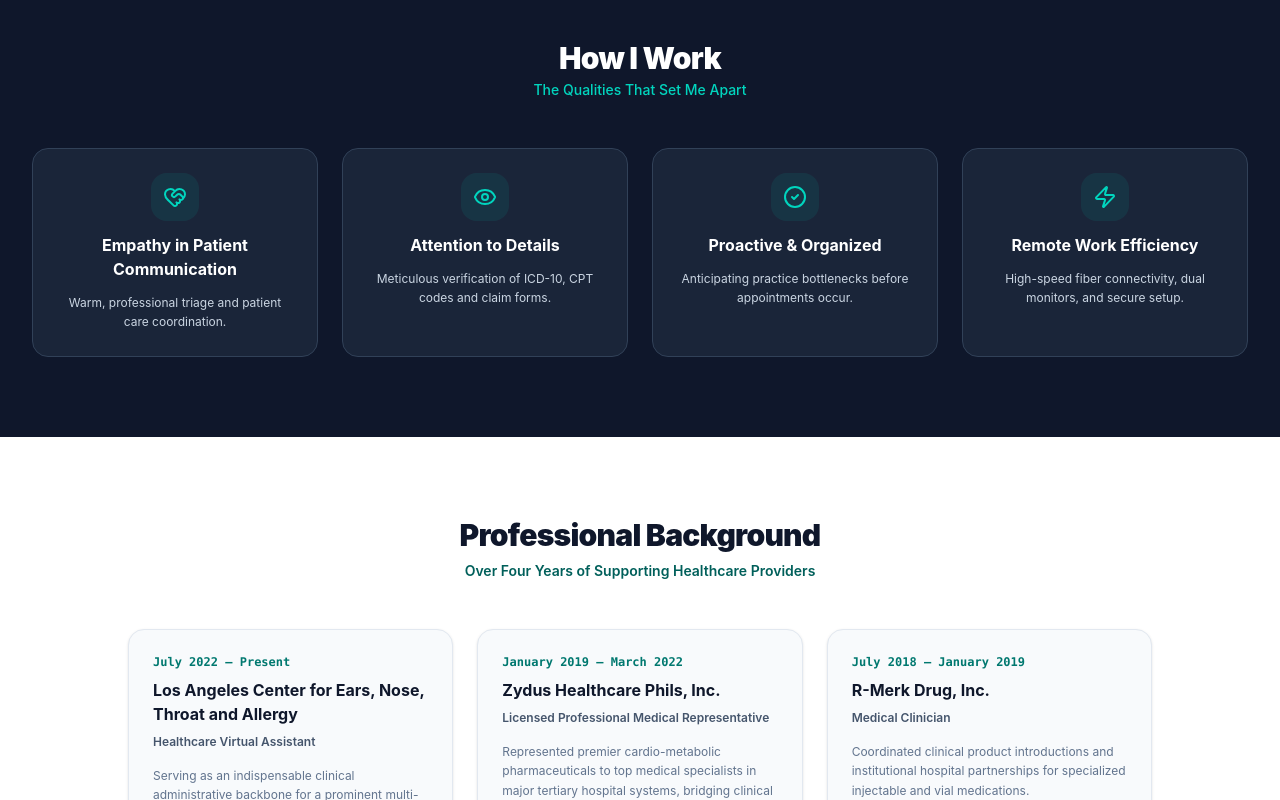
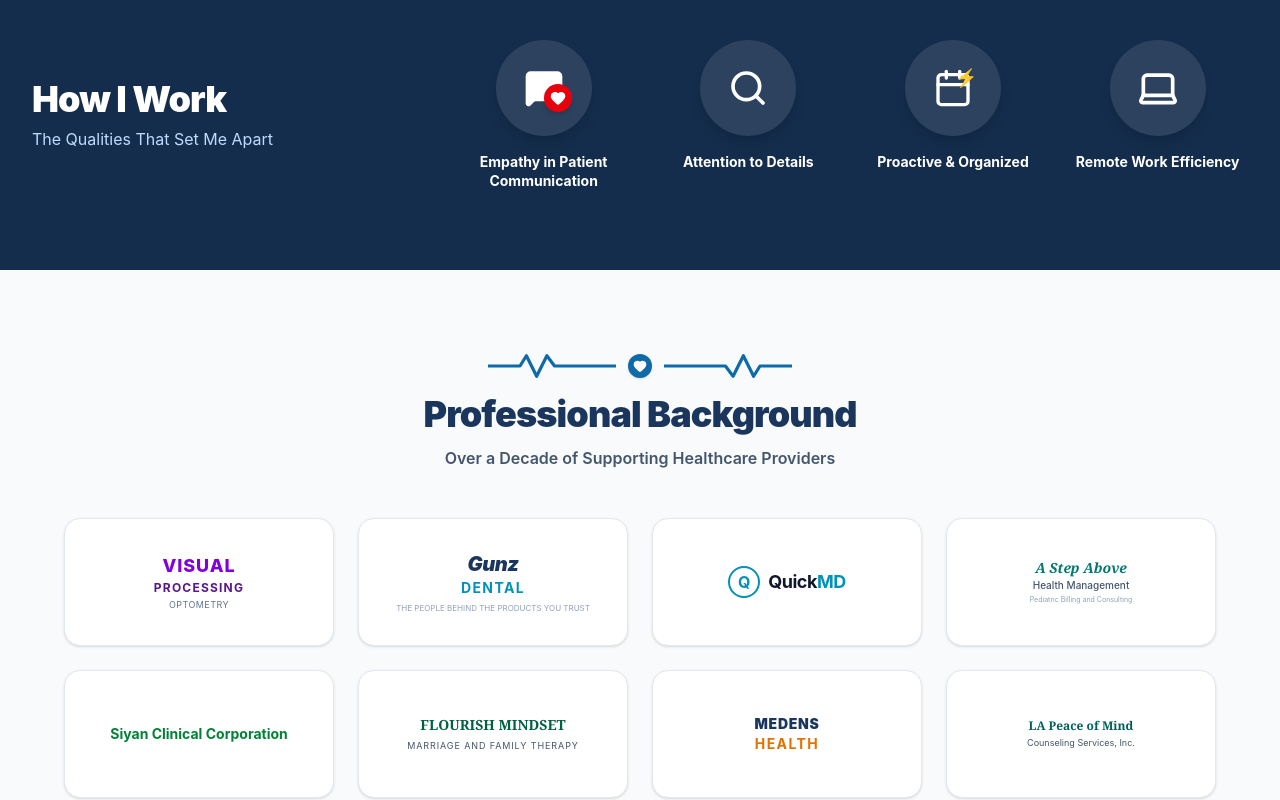
Before and after one commit to kejzhin/maria, a React (Vite) app: page / in a window 1280 px wide. Shown: the part 1540-2340 px from the top of the page. Built offline with nearby package versions, Linux system fonts and the light colour scheme.

Commit message:
feat: update work and background components
Refactor CanvaHowIWork and CanvaProfessionalBackground sections with updated branding, improved UI layouts, and integration of contact functionality.

```diff
--- a/src/App.tsx
+++ b/src/App.tsx
@@ -60,7 +60,7 @@
         <CanvaHowIWork />
 
         {/* Professional Background Section */}
-        <CanvaProfessionalBackground />
+        <CanvaProfessionalBackground onOpenContact={handleOpenContact} />
 
         {/* Skills & Expertise Section (Portals, Comm tools, Insurance, EHR) */}
         <CanvaSkillsExpertise />
--- a/src/components/CanvaHowIWork.tsx
+++ b/src/components/CanvaHowIWork.tsx
@@ -1,56 +1,95 @@
 import React from 'react';
-import { HeartHandshake, Eye, CheckCircle2, Zap } from 'lucide-react';
+import { MessageSquare, Heart, Search, Calendar, Laptop, Globe } from 'lucide-react';
 
 export const CanvaHowIWork: React.FC = () => {
   const qualities = [
     {
       title: "Empathy in Patient Communication",
-      desc: "Warm, professional triage and patient care coordination.",
-      icon: HeartHandshake
+      iconType: "empathy"
     },
     {
       title: "Attention to Details",
-      desc: "Meticulous verification of ICD-10, CPT codes and claim forms.",
-      icon: Eye
+      iconType: "details"
     },
     {
       title: "Proactive & Organized",
-      desc: "Anticipating practice bottlenecks before appointments occur.",
-      icon: CheckCircle2
+      iconType: "organized"
     },
     {
       title: "Remote Work Efficiency",
-      desc: "High-speed fiber connectivity, dual monitors, and secure setup.",
-      icon: Zap
+      iconType: "efficiency"
     }
   ];
 
   return (
-    <section className="py-20 bg-slate-900 text-white">
+    <section className="py-20 bg-[#142d4c] text-white">
       <div className="max-w-7xl mx-auto px-4 sm:px-6 lg:px-8">
 
-        <div className="text-center max-w-2xl mx-auto mb-12">
-          <h2 className="text-2xl sm:text-3xl font-black text-white tracking-tight">
-            How I Work
-          </h2>
-          <p className="text-sm text-teal-400 font-medium mt-1">
-            The Qualities That Set Me Apart
-          </p>
-        </div>
+        <div className="grid grid-cols-1 lg:grid-cols-12 gap-12 items-center">
 
-        <div className="grid grid-cols-1 sm:grid-cols-2 lg:grid-cols-4 gap-6">
-          {qualities.map((q, idx) => {
-            const Icon = q.icon;
-            return (
-              <div key={idx} className="bg-slate-800/80 rounded-2xl p-6 border border-slate-700 hover:border-teal-500/60 transition-colors text-center space-y-3">
-                <div className="w-12 h-12 rounded-2xl bg-teal-500/10 text-teal-400 flex items-center justify-center mx-auto">
-                  <Icon className="w-6 h-6" />
+          {/* Left Title & Subtitle */}
+          <div className="lg:col-span-4 space-y-2">
+            <h2 className="text-3xl sm:text-4xl font-black text-white tracking-tight">
+              How I Work
+            </h2>
+            <p className="text-sm sm:text-base text-blue-200 font-normal">
+              The Qualities That Set Me Apart
+            </p>
+          </div>
+
+          {/* Right 4 Quality Icons & Labels */}
+          <div className="lg:col-span-8 grid grid-cols-2 sm:grid-cols-4 gap-6">
+
+            {/* Item 1: Empathy */}
+            <div className="flex flex-col items-center text-center space-y-4 group">
+              <div className="w-20 h-20 sm:w-24 sm:h-24 rounded-full bg-white/10 flex items-center justify-center relative shadow-lg group-hover:scale-105 transition-transform">
+                <div className="relative">
+                  <MessageSquare className="w-10 h-10 text-white fill-white" />
+                  <div className="absolute -bottom-1 -right-2 w-7 h-7 bg-red-600 rounded-full flex items-center justify-center shadow-md">
+                    <Heart className="w-4 h-4 text-white fill-white" />
+                  </div>
                 </div>
-                <h3 className="text-base font-bold text-white">{q.title}</h3>
-                <p className="text-xs text-slate-300 leading-relaxed">{q.desc}</p>
               </div>
-            );
-          })}
+              <h3 className="text-xs sm:text-sm font-bold text-white leading-snug">
+                Empathy in Patient Communication
+              </h3>
+            </div>
+
+            {/* Item 2: Attention to Details */}
+            <div className="flex flex-col items-center text-center space-y-4 group">
+              <div className="w-20 h-20 sm:w-24 sm:h-24 rounded-full bg-white/10 flex items-center justify-center relative shadow-lg group-hover:scale-105 transition-transform">
+                <Search className="w-10 h-10 text-white stroke-[2.2]" />
+              </div>
+              <h3 className="text-xs sm:text-sm font-bold text-white leading-snug">
+                Attention to Details
+              </h3>
+            </div>
+
+            {/* Item 3: Proactive & Organized */}
+            <div className="flex flex-col items-center text-center space-y-4 group">
+              <div className="w-20 h-20 sm:w-24 sm:h-24 rounded-full bg-white/10 flex items-center justify-center relative shadow-lg group-hover:scale-105 transition-transform">
+                <div className="relative">
+                  <Calendar className="w-10 h-10 text-white" />
+                  <span className="absolute -top-1 -right-1 text-amber-400 font-black text-lg">⚡</span>
+                </div>
+              </div>
+              <h3 className="text-xs sm:text-sm font-bold text-white leading-snug">
+                Proactive & Organized
+              </h3>
+            </div>
+
+            {/* Item 4: Remote Work Efficiency */}
+            <div className="flex flex-col items-center text-center space-y-4 group">
+              <div className="w-20 h-20 sm:w-24 sm:h-24 rounded-full bg-white/10 flex items-center justify-center relative shadow-lg group-hover:scale-105 transition-transform">
+                <Laptop className="w-11 h-11 text-white" />
+              </div>
+              <h3 className="text-xs sm:text-sm font-bold text-white leading-snug">
+                Remote Work Efficiency
+              </h3>
+            </div>
+
+          </div>
+
         </div>
 
       </div>
--- a/src/components/CanvaProfessionalBackground.tsx
+++ b/src/components/CanvaProfessionalBackground.tsx
@@ -1,32 +1,118 @@
 import React from 'react';
-import { WORK_EXPERIENCE } from '../data/portfolioData';
+import { Heart } from 'lucide-react';
 
-export const CanvaProfessionalBackground: React.FC = () => {
+interface CanvaProfessionalBackgroundProps {
+  onOpenContact?: () => void;
+}
+
+export const CanvaProfessionalBackground: React.FC<CanvaProfessionalBackgroundProps> = ({ onOpenContact }) => {
   return (
-    <section className="py-20 bg-white border-b border-slate-200">
+    <section className="py-20 bg-slate-50 border-b border-slate-200">
       <div className="max-w-7xl mx-auto px-4 sm:px-6 lg:px-8 text-center space-y-12">
 
-        <div className="space-y-2">
-          <h2 className="text-2xl sm:text-3xl font-black text-slate-900 tracking-tight">
+        {/* Header with Heartbeat lines */}
+        <div className="space-y-3 flex flex-col items-center">
+          <div className="flex items-center gap-3 text-[#0e6ba8]">
+            {/* Left pulse line */}
+            <svg className="w-20 sm:w-32 h-8 text-[#0e6ba8]" viewBox="0 0 100 24" fill="none" stroke="currentColor" strokeWidth="2.5">
+              <path d="M0 12h25l5-8 8 16 8-16 6 8h48" strokeLinecap="round" strokeLinejoin="round"/>
+            </svg>
+            <div className="w-6 h-6 rounded-full bg-[#0e6ba8] text-white flex items-center justify-center shadow">
+              <Heart className="w-3.5 h-3.5 fill-white" />
+            </div>
+            {/* Right pulse line */}
+            <svg className="w-20 sm:w-32 h-8 text-[#0e6ba8]" viewBox="0 0 100 24" fill="none" stroke="currentColor" strokeWidth="2.5">
+              <path d="M0 12h48l6 8 8-16 8 16 5-8h25" strokeLinecap="round" strokeLinejoin="round"/>
+            </svg>
+          </div>
+
+          <h2 className="text-3xl sm:text-4xl font-black text-[#1a365d] tracking-tight">
             Professional Background
           </h2>
-          <p className="text-sm font-semibold text-teal-800">
-            Over Four Years of Supporting Healthcare Providers
+          <p className="text-sm sm:text-base font-semibold text-slate-600">
+            Over a Decade of Supporting Healthcare Providers
           </p>
         </div>
 
-        {/* Practice & Company Badges */}
-        <div className="grid grid-cols-1 sm:grid-cols-2 lg:grid-cols-3 gap-6 max-w-5xl mx-auto">
-          {WORK_EXPERIENCE.map((exp) => (
-            <div key={exp.id} className="bg-slate-50 p-6 rounded-2xl border border-slate-200 shadow-sm text-left space-y-2">
-              <div className="text-xs font-mono font-bold text-teal-700">{exp.period}</div>
-              <div className="text-base font-bold text-slate-900">{exp.company}</div>
-              <div className="text-xs font-semibold text-slate-600">{exp.role}</div>
-              <p className="text-xs text-slate-500 leading-relaxed pt-2">
-                {exp.description}
-              </p>
+        {/* Clinics / Partner Logos Grid matching reference */}
+        <div className="grid grid-cols-2 sm:grid-cols-3 lg:grid-cols-4 gap-6 max-w-6xl mx-auto items-center">
+
+          {/* 1. Visual Processing Optometry */}
+          <div className="bg-white p-6 rounded-2xl border border-slate-200 shadow-sm flex flex-col items-center justify-center h-32 hover:shadow-md transition-shadow">
+            <div className="text-center">
+              <div className="text-purple-700 font-extrabold text-lg tracking-wider">VISUAL</div>
+              <div className="text-purple-900 font-bold text-xs tracking-widest uppercase">Processing</div>
+              <div className="text-[9px] text-slate-500 tracking-wider mt-0.5">OPTOMETRY</div>
             </div>
-          ))}
+          </div>
+
+          {/* 2. Gunz Dental */}
+          <div className="bg-white p-6 rounded-2xl border border-slate-200 shadow-sm flex flex-col items-center justify-center h-32 hover:shadow-md transition-shadow">
+            <div className="text-center">
+              <div className="text-[#1a365d] font-black text-xl italic tracking-tight">Gunz</div>
+              <div className="text-cyan-600 font-bold text-sm tracking-widest uppercase">dental</div>
+              <div className="text-[8px] text-slate-400 mt-1">THE PEOPLE BEHIND THE PRODUCTS YOU TRUST</div>
+            </div>
+          </div>
+
+          {/* 3. QuickMD */}
+          <div className="bg-white p-6 rounded-2xl border border-slate-200 shadow-sm flex flex-col items-center justify-center h-32 hover:shadow-md transition-shadow">
+            <div className="flex items-center gap-2">
+              <div className="w-8 h-8 rounded-full border-2 border-cyan-600 flex items-center justify-center text-cyan-600 font-bold">Q</div>
+              <div className="text-slate-900 font-bold text-lg tracking-tight">Quick<span className="text-cyan-600">MD</span></div>
+            </div>
+          </div>
+
+          {/* 4. A Step Above Health Management */}
+          <div className="bg-white p-6 rounded-2xl border border-slate-200 shadow-sm flex flex-col items-center justify-center h-32 hover:shadow-md transition-shadow">
+            <div className="text-center">
+              <div className="text-teal-700 font-serif italic font-bold text-sm">A Step Above</div>
+              <div className="text-[10px] text-slate-600 font-medium">Health Management</div>
+              <div className="text-[7px] text-slate-400 mt-0.5">Pediatric Billing and Consulting</div>
+            </div>
+          </div>
+
+          {/* 5. Siyan Clinical Corporation */}
+          <div className="bg-white p-6 rounded-2xl border border-slate-200 shadow-sm flex flex-col items-center justify-center h-32 hover:shadow-md transition-shadow">
+            <div className="text-center">
+              <div className="text-green-700 font-bold text-sm">Siyan Clinical Corporation</div>
+            </div>
+          </div>
+
+          {/* 6. Flourish Mindset */}
+          <div className="bg-white p-6 rounded-2xl border border-slate-200 shadow-sm flex flex-col items-center justify-center h-32 hover:shadow-md transition-shadow">
+            <div className="text-center">
+              <div className="text-emerald-800 font-serif font-bold text-sm">FLOURISH MINDSET</div>
+              <div className="text-[9px] text-slate-600 uppercase tracking-widest mt-1">Marriage and Family Therapy</div>
+            </div>
+          </div>
+
+          {/* 7. Medens Health */}
+          <div className="bg-white p-6 rounded-2xl border border-slate-200 shadow-sm flex flex-col items-center justify-center h-32 hover:shadow-md transition-shadow">
+            <div className="text-center">
+              <div className="text-[#1a365d] font-black text-sm tracking-wider">MEDENS</div>
+              <div className="text-amber-600 font-bold text-sm tracking-widest">HEALTH</div>
+            </div>
+          </div>
+
+          {/* 8. LA Peace of Mind Counseling Services */}
+          <div className="bg-white p-6 rounded-2xl border border-slate-200 shadow-sm flex flex-col items-center justify-center h-32 hover:shadow-md transition-shadow">
+            <div className="text-center">
+              <div className="text-teal-800 font-serif text-xs font-bold">LA Peace of Mind</div>
+              <div className="text-[9px] text-slate-600 mt-0.5">Counseling Services, Inc.</div>
+            </div>
+          </div>
+
+        </div>
+
+        {/* Bottom Button */}
+        <div className="pt-6">
+          <button
+            onClick={onOpenContact}
+            className="px-9 py-4 text-xs font-bold uppercase tracking-widest text-white bg-[#0e6ba8] hover:bg-[#0c5d90] rounded-full shadow-lg transition-all hover:-translate-y-0.5"
+          >
+            LET'S WORK TOGETHER
+          </button>
         </div>
 
       </div>
```
